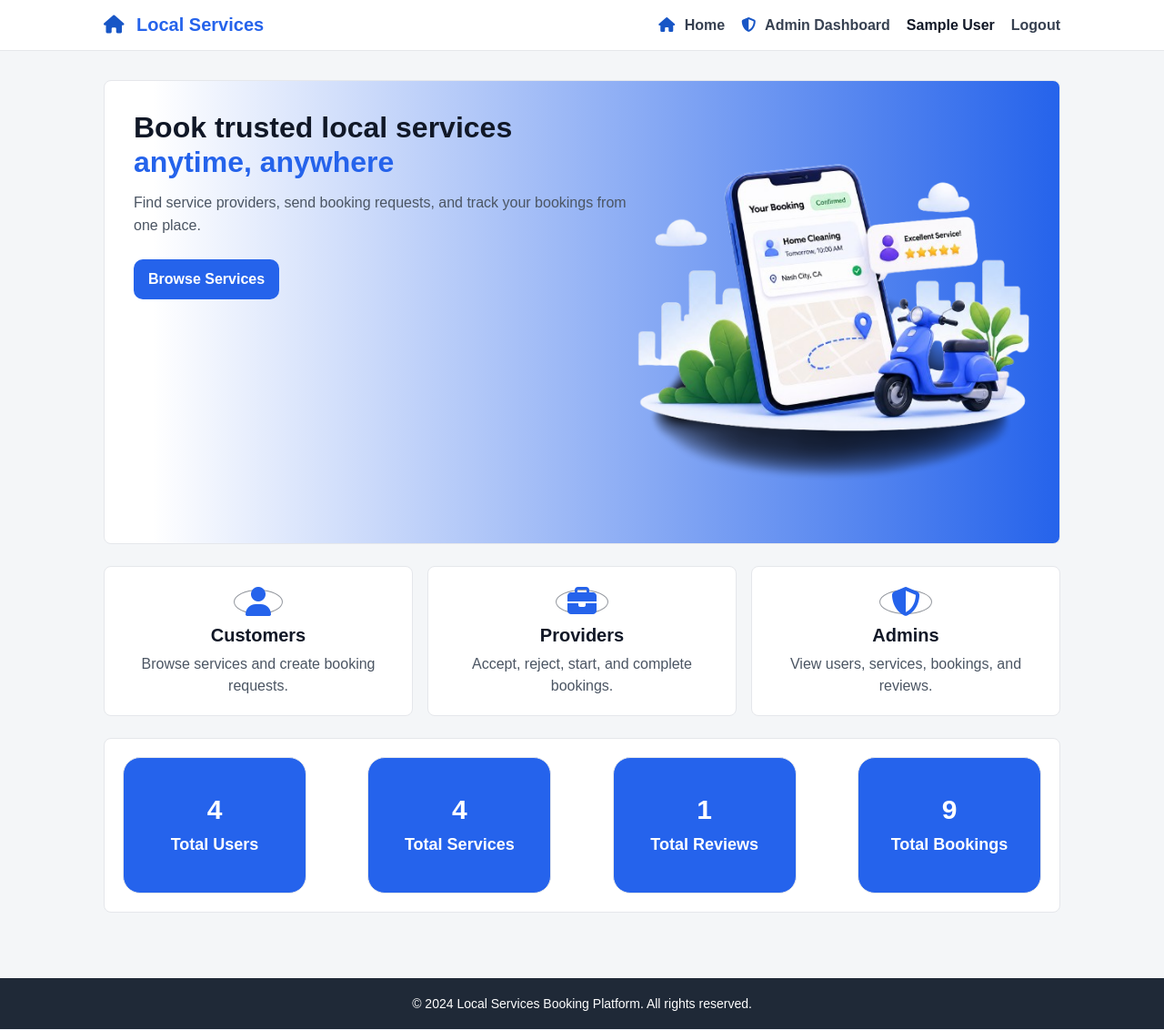
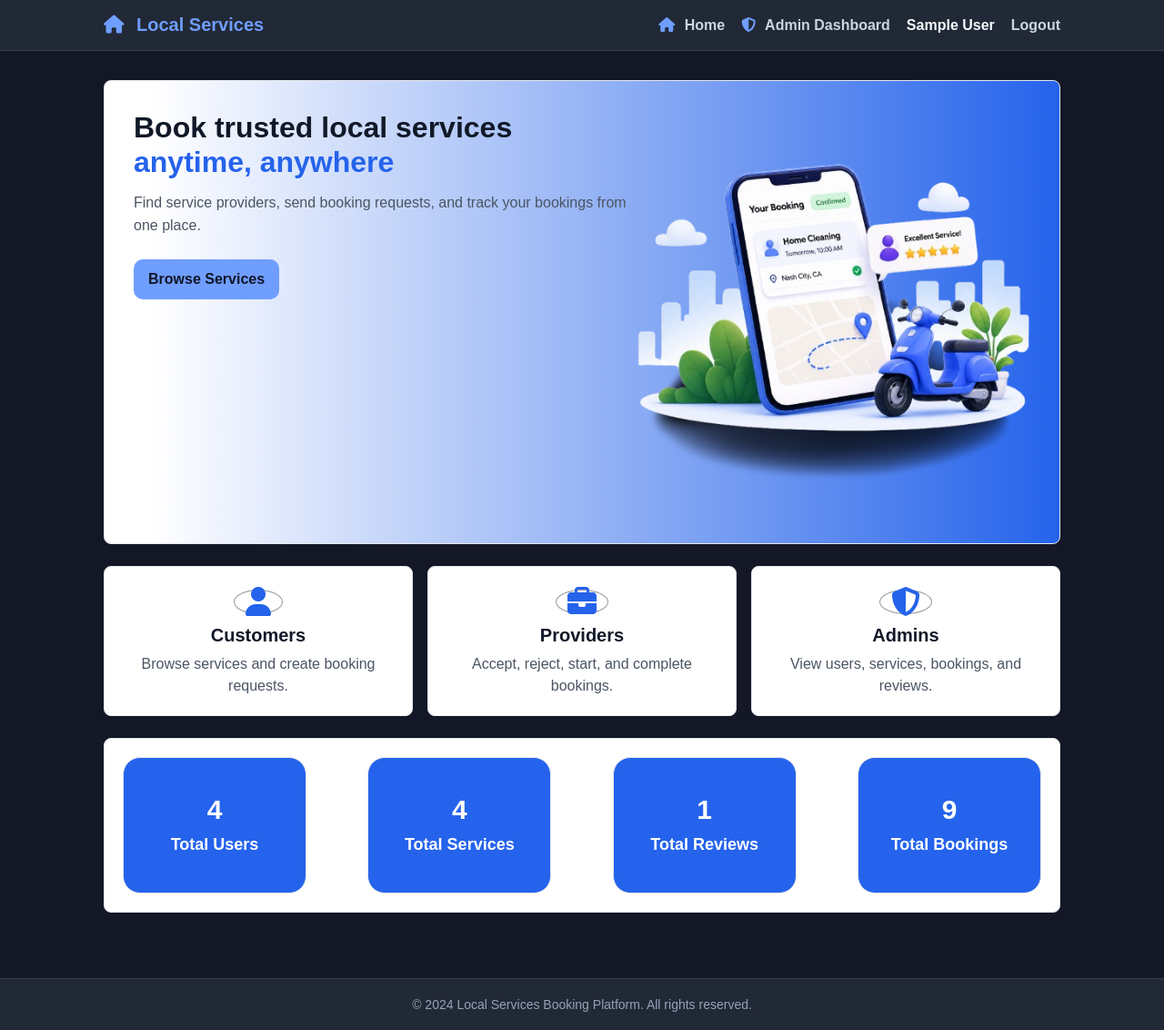
Before and after one commit to mostafa2742002/Local-Services-Booking-Platform, a Flask app: page / in a window 1280 px wide. Shown: the whole page at 91% size. Run offline with Flask 3, Linux system fonts and the light colour scheme; the visitor is signed in with stand-in values (Sample User, id 1); some libraries are stand-ins or nearby versions.

Commit message:
Add dark mode styles and improve layout responsiveness; update HTML structure for better readability

```diff
--- a/app/static/css/style.css
+++ b/app/static/css/style.css
@@ -2,44 +2,52 @@
     box-sizing: border-box;
 }
 
-body {
-    margin: 0;
-    font-family: Arial, sans-serif;
-    background: #f4f6f8;
-    color: #1f2937;
+html {
     height: 100%;
 }
 
+body {
+    margin: 0;
+    min-height: 100%;
+    display: flex;
+    flex-direction: column;
+    font-family: Arial, sans-serif;
+    background: #131726;
+    color: #f8fafc;
+}
+
 a {
+    color: inherit;
     text-decoration: none;
-    color: inherit;
 }
 
 /* Header */
 
 .site-header {
-    background: #ffffff;
-    border-bottom: 1px solid #e5e7eb;
+    background: #212836;
+    border-bottom: 1px solid #354055;
 }
 
 .navbar {
     max-width: 1100px;
     margin: 0 auto;
     padding: 16px 24px;
-
     display: flex;
     justify-content: space-between;
     align-items: center;
+    gap: 24px;
 }
 
 .logo {
+    color: #6f9eff;
     font-size: 20px;
     font-weight: 700;
-    color: #2563eb;
+    white-space: nowrap;
 }
 
 .logo i {
     margin-right: 8px;
+    color: #6f9eff;
 }
 
 .nav-links {
@@ -49,31 +57,33 @@ a {
 }
 
 .nav-links a {
-    color: #374151;
+    color: #cbd5e1;
     font-weight: 600;
+    transition: color 0.2s;
 }
 
 .nav-links a i {
     margin-right: 6px;
+    color: #6f9eff;
 }
 
 .nav-links a:hover {
-    color: #2563eb;
+    color: #6f9eff;
 }
 
 .user-name {
-    color: #111827;
+    color: #f8fafc;
     font-weight: 700;
 }
 
 /* Page */
 
 .page-content {
+    width: 100%;
     max-width: 1100px;
     margin: 0 auto;
     padding: 32px 24px;
-    height: 100%;
-    min-height: calc(100vh - 80px - 60px);
+    flex: 1;
 }
 
 /* Flash Messages */
@@ -83,59 +93,93 @@ a {
 }
 
 .flash-message {
-    padding: 12px 14px;
+    padding: 13px 15px;
+    margin-bottom: 10px;
+    border: 1px solid;
     border-radius: 10px;
-    margin-bottom: 10px;
     font-weight: 600;
 }
 
 .flash-success {
-    background: #dcfce7;
-    color: #166534;
+    background: #173d2c;
+    border-color: #26704c;
+    color: #86efac;
 }
 
 .flash-error {
-    background: #fee2e2;
-    color: #991b1b;
+    background: #451d27;
+    border-color: #7f2d3b;
+    color: #fca5a5;
 }
 
 .flash-warning {
-    background: #fef3c7;
-    color: #92400e;
+    background: #453817;
+    border-color: #806723;
+    color: #fde68a;
 }
 
 .flash-info {
-    background: #dbeafe;
-    color: #1e40af;
+    background: #172f55;
+    border-color: #315e9d;
+    color: #93c5fd;
 }
 
 /* Common Buttons */
 
 .primary-btn {
+    padding: 13px 16px;
     border: none;
-    background: #2563eb;
-    color: #ffffff;
-    padding: 13px 16px;
     border-radius: 10px;
+    background: #6f9eff;
+    color: #111629;
     font-size: 16px;
     font-weight: 700;
     cursor: pointer;
+    transition: background 0.2s;
 }
 
 .primary-btn:hover {
-    background: #1d4ed8;
+    background: #5d8df4;
 }
 
+/* Footer */
 
 .site-footer {
-    background: #1f2937;
-    color: #ffffff;
+    margin-top: 40px;
+    padding: 20px 24px;
+    background: #212836;
+    border-top: 1px solid #354055;
+    color: #94a3b8;
     text-align: center;
-    padding: 20px 0;
-    margin-top: 40px;
 }
 
 .site-footer p {
     margin: 0;
     font-size: 14px;
 }
+
+/* Responsive */
+
+@media (max-width: 850px) {
+    .navbar {
+        flex-direction: column;
+        align-items: flex-start;
+    }
+
+    .nav-links {
+        width: 100%;
+        flex-wrap: wrap;
+    }
+}
+
+@media (max-width: 600px) {
+    .navbar,
+    .page-content {
+        padding-left: 16px;
+        padding-right: 16px;
+    }
+
+    .nav-links {
+        gap: 14px;
+    }
+}
--- a/app/templates/base.html
+++ b/app/templates/base.html
@@ -2,59 +2,75 @@
 <html lang="en">
 <head>
     <meta charset="UTF-8">
+    <meta name="viewport" content="width=device-width, initial-scale=1.0">
+
     <title>{{ title or "Local Services Booking Platform" }}</title>
-    <link rel="stylesheet" href="{{ url_for('static', filename='css/style.css') }}">
+
+    <link
+        rel="stylesheet"
+        href="{{ url_for('static', filename='css/style.css') }}"
+    >
+
     {% block styles %}
     {% endblock %}
-    <script src="https://kit.fontawesome.com/8bac51296e.js" crossorigin="anonymous"></script>
+
+    <script
+        src="https://kit.fontawesome.com/8bac51296e.js"
+        crossorigin="anonymous"
+    ></script>
 </head>
+
 <body>
 
     <header class="site-header">
         <nav class="navbar">
+
             <a href="{{ url_for('home') }}" class="logo">
-                <i class="fa-solid fa-house" style="color: rgb(24, 86, 198);"></i>
+                <i class="fa-solid fa-house"></i>
                 Local Services
             </a>
 
+            <div class="nav-links">
 
-            <div class="nav-links">
                 <a href="{{ url_for('home') }}">
-                    <i class="fa-solid fa-house" style="color: rgb(24, 86, 198);"></i>
+                    <i class="fa-solid fa-house"></i>
                     Home
                 </a>
 
+                {% if session.get("user_id") %}
 
-                {% if session.get("user_id") %}
                     {% if session.get("user_role") == "CUSTOMER" %}
                         <a href="{{ url_for('services.list_services') }}">
-                            <i class="fa-solid fa-list" style="color: rgb(24, 86, 198);"></i>
+                            <i class="fa-solid fa-list"></i>
                             Services
                         </a>
+
                         <a href="{{ url_for('bookings.show_customer_bookings') }}">
-                            <i class="fa-solid fa-calendar" style="color: rgb(24, 86, 198);"></i>
+                            <i class="fa-solid fa-calendar"></i>
                             My Bookings
                         </a>
+
                         <a href="{{ url_for('reviews.show_customer_reviews') }}">
-                            <i class="fa-solid fa-star" style="color: rgb(24, 86, 198);"></i>
+                            <i class="fa-solid fa-star"></i>
                             My Reviews
                         </a>
                     {% endif %}
 
                     {% if session.get("user_role") == "PROVIDER" %}
                         <a href="{{ url_for('services.show_provider_services') }}">
-                            <i class="fa-solid fa-briefcase" style="color: rgb(24, 86, 198);"></i>
+                            <i class="fa-solid fa-briefcase"></i>
                             My Services
                         </a>
+
                         <a href="{{ url_for('bookings.show_provider_bookings') }}">
-                            <i class="fa-solid fa-calendar-check" style="color: rgb(24, 86, 198);"></i>
+                            <i class="fa-solid fa-calendar-check"></i>
                             Booking Requests
                         </a>
                     {% endif %}
 
                     {% if session.get("user_role") == "ADMIN" %}
                         <a href="{{ url_for('admin.show_admin_dashboard') }}">
-                            <i class="fa-solid fa-shield-halved" style="color: rgb(24, 86, 198);"></i>
+                            <i class="fa-solid fa-shield-halved"></i>
                             Admin Dashboard
                         </a>
                     {% endif %}
@@ -63,17 +79,24 @@
                         {{ session.get("user_name") }}
                     </span>
 
-                    <a href="{{ url_for('users.logout') }}">Logout</a>
+                    <a href="{{ url_for('users.logout') }}">
+                        Logout
+                    </a>
+
                 {% else %}
+
                     <a href="{{ url_for('users.show_login_page') }}">
-                        <i class="fa-solid fa-right-to-bracket" style="color: rgb(24, 86, 198);"></i>
+                        <i class="fa-solid fa-right-to-bracket"></i>
                         Login
                     </a>
+
                     <a href="{{ url_for('users.show_register_page') }}">
-                        <i class="fa-solid fa-user-plus" style="color: rgb(24, 86, 198);"></i>
+                        <i class="fa-solid fa-user-plus"></i>
                         Register
                     </a>
+
                 {% endif %}
+
             </div>
         </nav>
     </header>
@@ -98,7 +121,11 @@
     </main>
 
     <footer class="site-footer">
-        <p>&copy; 2024 Local Services Booking Platform. All rights reserved.</p>
+        <p>
+            &copy; 2024 Local Services Booking Platform.
+            All rights reserved.
+        </p>
     </footer>
+
 </body>
 </html>
```
